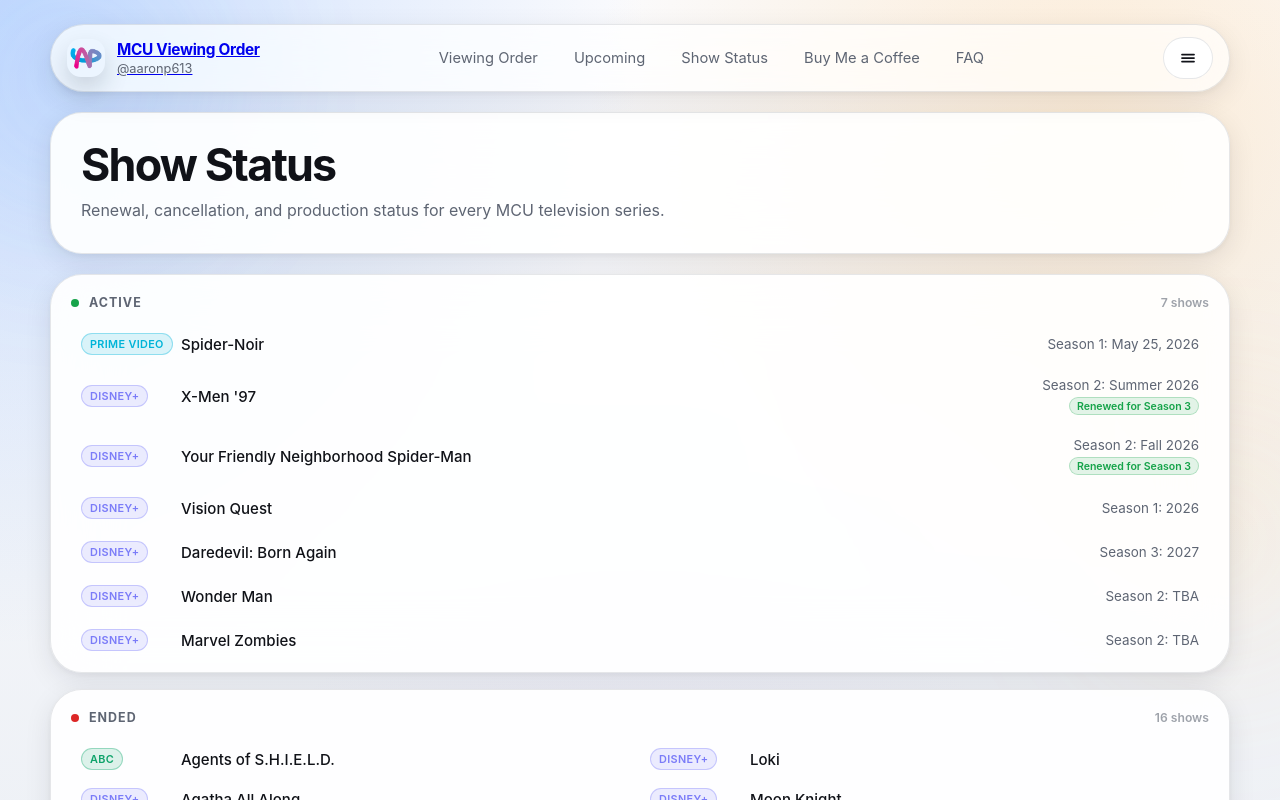
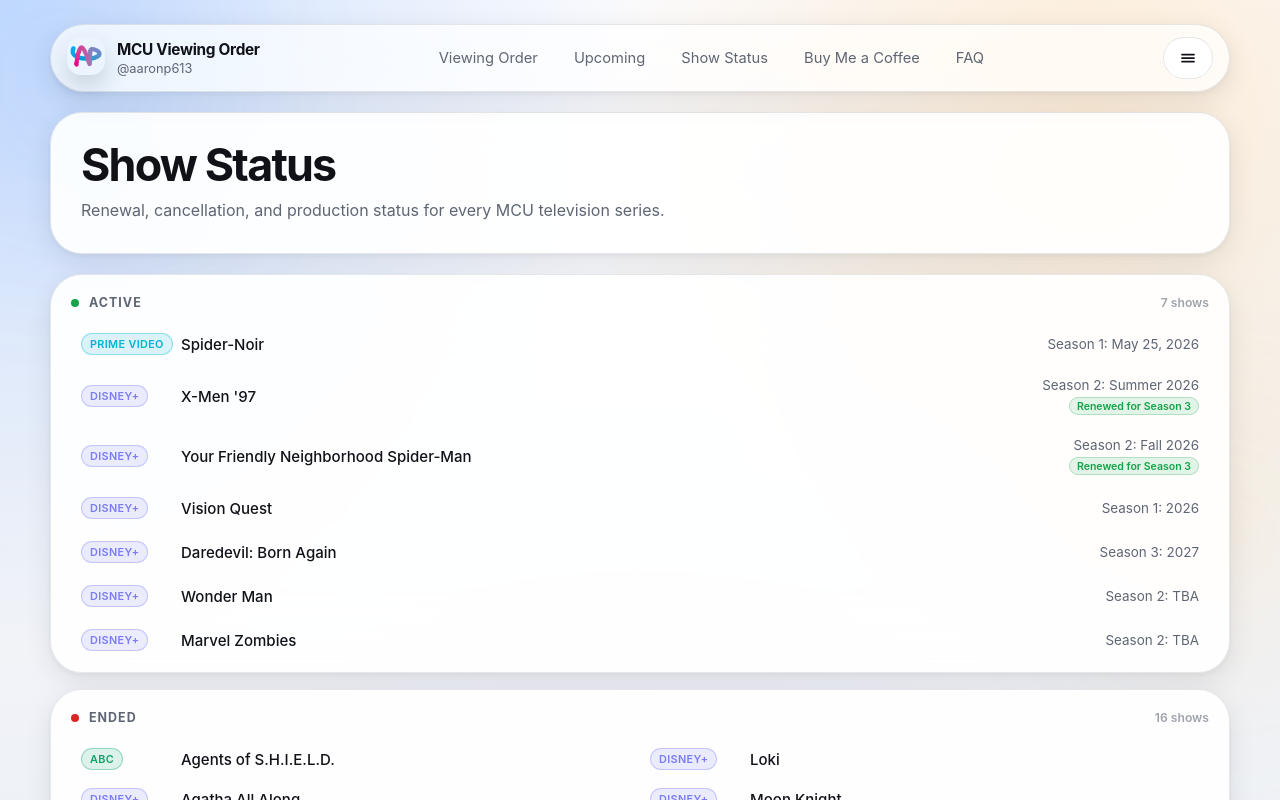
Before and after one commit to aaronp613/aaronp613.github.io, a plain HTML site: page mcu/shows.html in a window 1280 px wide. Shown: the top 800 px of the page. Drawn offline with Linux system fonts and the light colour scheme.

Commit message:
bug still there

```diff
--- a/mcu/shows.html
+++ b/mcu/shows.html
@@ -190,13 +190,13 @@
   <div class="page-shell">
 
     <header class="topbar">
-      <a class="brand" href="../">
-        <img src="../ap.png" class="brand-mark" onerror="this.onerror=null;this.src='https://placehold.co/80x80/EFEFEF/333333?text=AP';">
-        <span class="brand-text">
+      <div class="brand">
+        <a href="../"><img src="../ap.png" class="brand-mark" onerror="this.onerror=null;this.src='https://placehold.co/80x80/EFEFEF/333333?text=AP';"></a>
+        <a href="/mcu" class="brand-text-link"><span class="brand-text">
           <strong>MCU Viewing Order</strong>
           <span>@aaronp613</span>
-        </span>
-      </a>
+        </span></a>
+      </div>
       <nav class="topbar-nav" aria-label="Primary">
         <a href="index.html">Viewing Order</a>
         <a href="upcoming.html">Upcoming</a>
```
Also changed, not shown: mcu/upcoming.html (+5 -5 lines).
